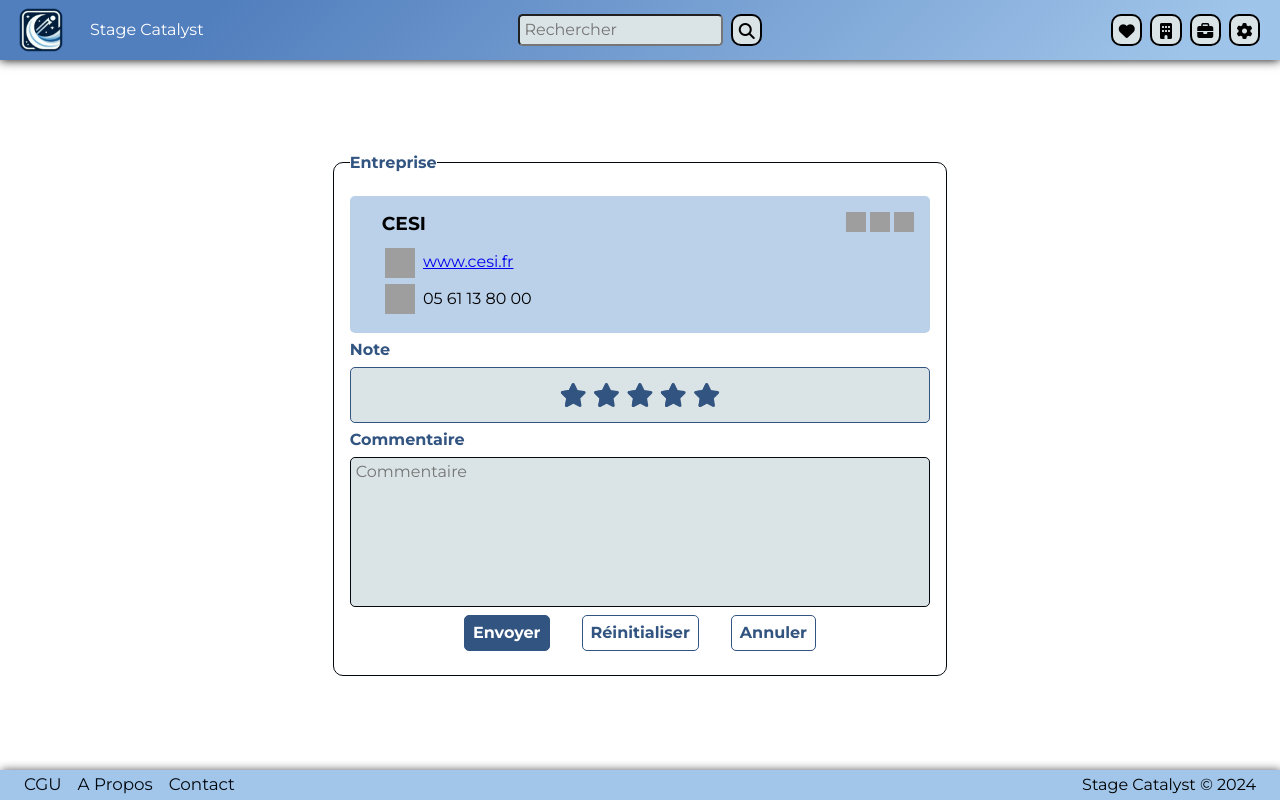
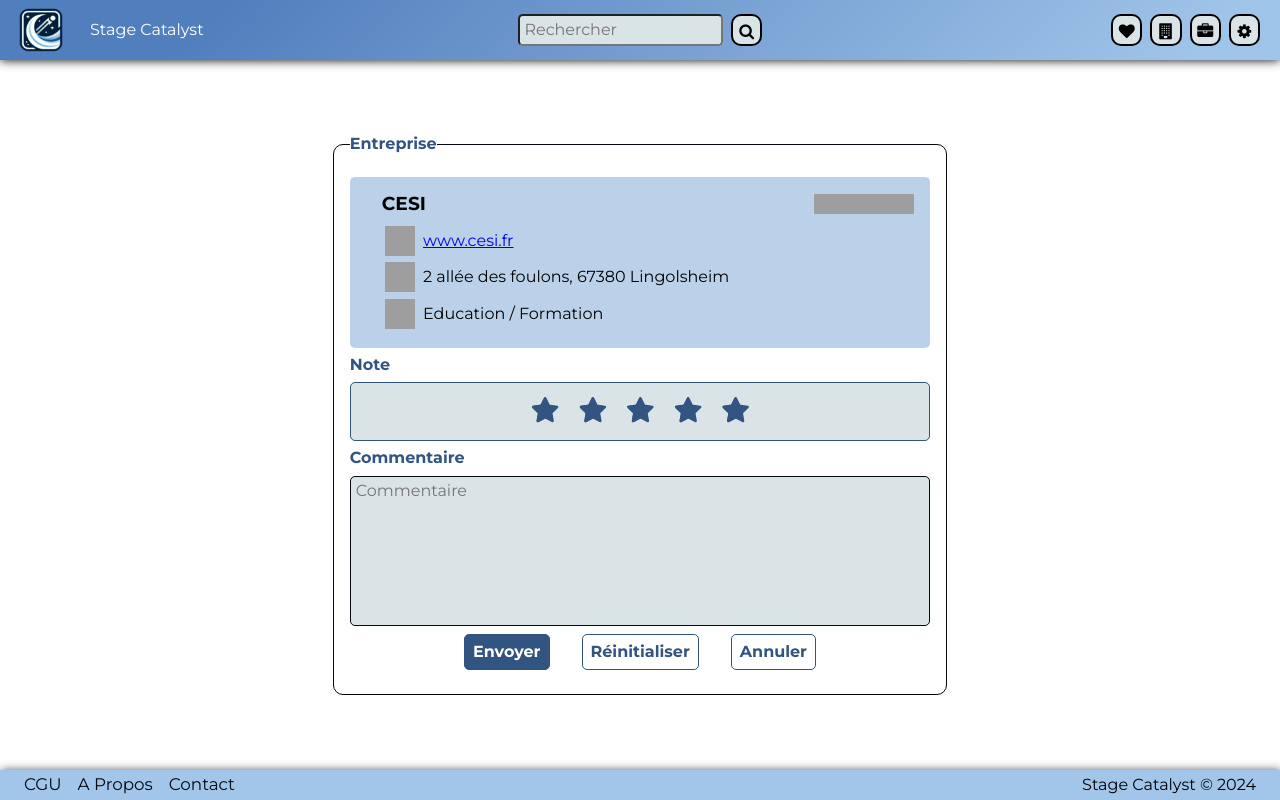
Before and after one commit to aschnepp/Projet-WEB-BETA, a PHP site: page /pages/review-entreprise.html in a window 1280 px wide. Run offline with PHP 8.4, Linux system fonts and the light colour scheme; grey boxes are pictures that could not be loaded.

Commit message:
Page propre

```diff
--- a/assets/scripts/review-entreprise.js
+++ b/assets/scripts/review-entreprise.js
@@ -1,7 +1,11 @@
-var entreprise1 = "Facebook";
+var grade = 4.4;
 
 document.addEventListener("DOMContentLoaded", function () {
-    fetchAndDisplayLogo(entreprise1, "logo-container");
+    var entreprise1 = document.getElementById("website");
+    var domain = new URL(entreprise1).hostname;
+    domain = domain.replace("www.", "");
+    fetchAndDisplayLogo(domain, "logo-container");
+    displayGrade(grade);
 });
 
 window.onresize = function () {
@@ -41,3 +45,26 @@ function fetchAndDisplayLogo(entrepriseNom, containerId) {
       imageElements[i].style.width = `${imageSize}px`;
     }
   }
+
+function displayGrade(grade) {
+    const wrapper = document.getElementById("gradeWrapper");
+    const emptystar = "<img width='20' height='20' src='https://img.icons8.com/windows/20/star--v1.png' alt='star--v1' />";
+    const fullstar = "<img width='20' height='20' src='https://img.icons8.com/windows/20/filled-star.png' alt='filled-star' />";
+    const halfstar = "<img width='20' height='20' src='https://img.icons8.com/windows/20/star-half-empty.png' alt='star-half-empty' />";
+
+    let html = "";
+    let full = Math.floor(grade);
+    let half = ((grade % 1) >= 0.5) ? 1 : 0;
+    let empty = 5 - full - half;
+    for (let i = 0; i < full; i++) {
+        html += fullstar;
+    }
+    if (half > 0) {
+        html += halfstar;
+    }
+    for (let i = 0; i < empty; i++) {
+        html += emptystar;
+    }
+    wrapper.innerHTML = html;
+
+}
--- a/assets/styles/review-entreprise.css
+++ b/assets/styles/review-entreprise.css
@@ -202,8 +202,8 @@ fieldset section {
 
 .rate>label:before {
     display: inline-block;
-    font-size: 1.5rem;
-    padding: .3rem .2rem;
+    font-size: 1.7rem;
+    padding: .3rem .7rem;
     margin: 0;
     cursor: pointer;
     font-family: FontAwesome;
@@ -219,34 +219,12 @@ fieldset section {
 input:checked~label,
 label:hover,
 label:hover~label {
-    color: #dbc00b;
+    color: #f4ab19;
 }
 
 input:checked+label:hover,
 input:checked~label:hover,
 input:checked~label:hover~label,
 label:hover~input:checked~label {
-    color: #f2ec35;
+    color: #b67c0f;
 }
-
-.rate2 {
-    display: inline-block;
-    border: 0;
-    color: #b0afaf;
-}
-
-.rate2>span:before {
-    display: inline-block;
-    font-size: .9rem;
-    padding: .3rem .2rem;
-    margin: 0;
-    cursor: pointer;
-    font-family: FontAwesome;
-    content: "\f005 ";
-}
-
-.rate2 .half:before {
-    content: "\f089 ";
-
-    padding-right: 0;
-}
--- a/pages/review-entreprise.html
+++ b/pages/review-entreprise.html
@@ -18,7 +18,8 @@
     <!-- Style -->
     <meta name="viewport" content="width=device-width, initial-scale=1.0" />
     <link rel="stylesheet" href="../assets/styles/review-entreprise.css" />
-    <link rel="stylesheet" href="https://cdnjs.cloudflare.com/ajax/libs/font-awesome/6.5.1/css/all.min.css" />
+
+    <link href="https://cdnjs.cloudflare.com/ajax/libs/font-awesome/4.7.0/css/font-awesome.css" rel="stylesheet">
     <link href="https://fonts.googleapis.com/css2?family=Montserrat:ital,wght@0,100..900;1,100..900&display=swap"
         rel="stylesheet">
 
@@ -71,11 +72,9 @@
                     <section class="contentOffre">
                         <section class="headerOffre">
                             <h3>CESI</h3>
-                            <section id="likes" class="item">
+                            <section id="gradeWrapper">
                                 <div class="rate2">
-                                    <img width="20" height="20" src="https://img.icons8.com/windows/20/star--v1.png" alt="star--v1"/>
-                                    <img width="20" height="20" src="https://img.icons8.com/windows/20/filled-star.png" alt="filled-star"/>
-                                    <img width="20" height="20" src="https://img.icons8.com/windows/20/star-half-empty.png" alt="star-half-empty"/>
+
                                 </div>
                             </section>
                         </section>
@@ -83,12 +82,19 @@
                             <div class="items">
                                 <img width="30" height="30" src="https://img.icons8.com/ios/30/domain.png"
                                     alt="domain" />
-                                <a href="https://www.cesi.fr/" target="_blank">www.cesi.fr</a>
+                                <a href="https://www.cesi.fr/" target="_blank" id="website">www.cesi.fr</a>
                             </div>
                             <div class="items">
-                                <img width="30" height="30" src="https://img.icons8.com/ios/30/phone.png" alt="phone" />
-                                <p>05 61 13 80 00</p>
-
+                                <img width="30" height="30" src="https://img.icons8.com/ios-glyphs/30/map-marker.png"
+                                    alt="map-marker" />
+                                <p>2 allée des foulons, 67380 Lingolsheim</p>
+                            </div>
+                            <div class="items">
+                                <img width="30" height="30"
+                                    src="https://img.icons8.com/ios-glyphs/30/client-company.png"
+                                    alt="client-company" />
+                                <p>Education / Formation</p>
+                            </div>
                         </section>
                     </section>
 
```
